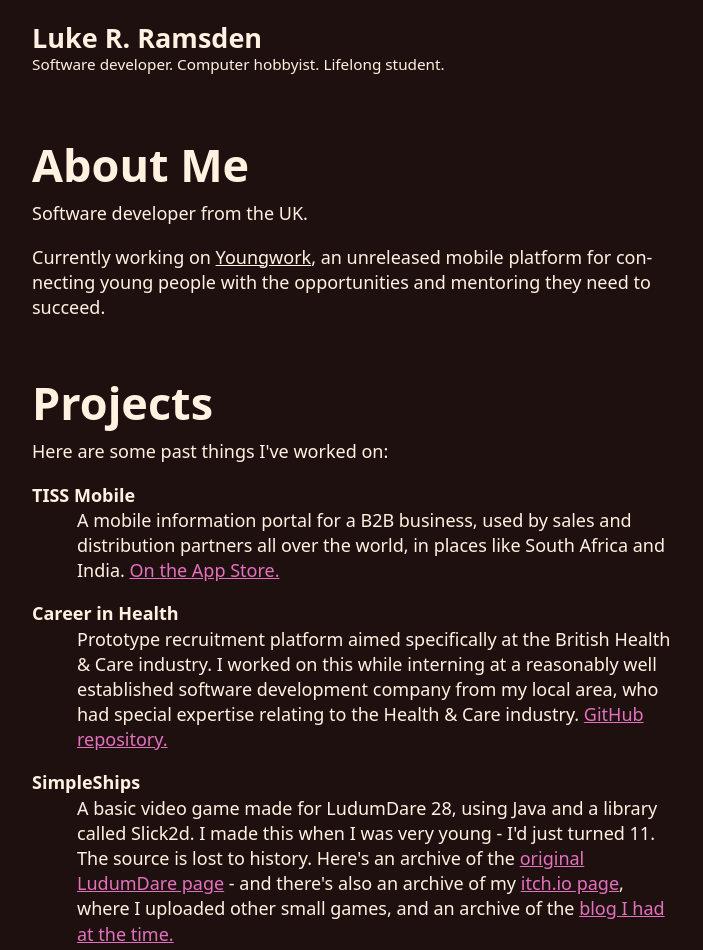
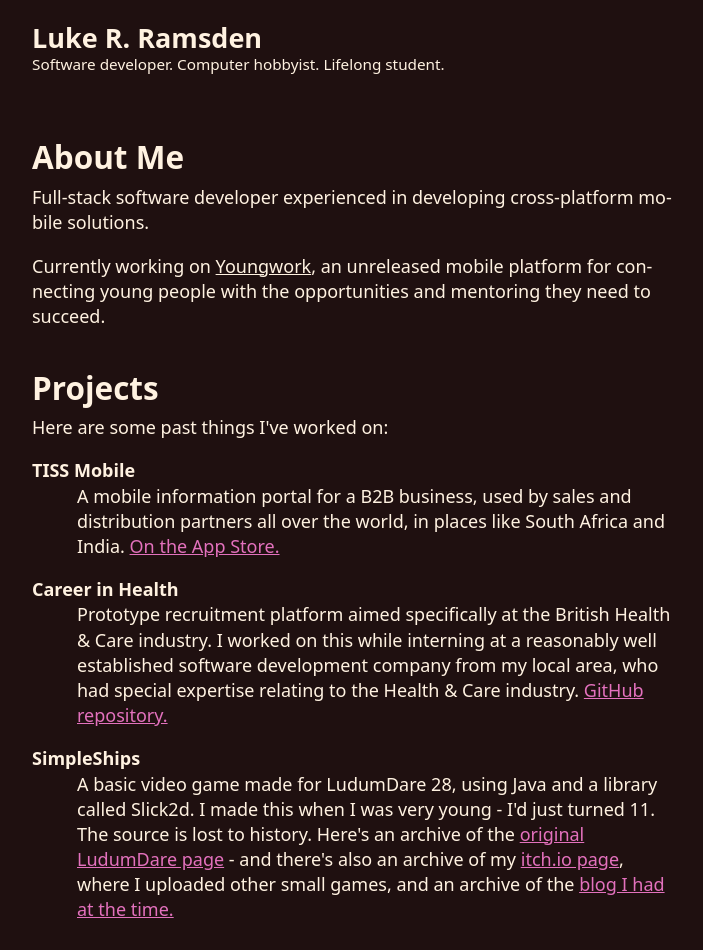
Before and after one commit to lukeramsden/lukeramsden, a website built with Parcel: page src/index.html in a window 1280 px wide. Shown: the top 950 px of the page, without its empty margins (288-991 px from the left). Built offline with nearby package versions, Linux system fonts and the light colour scheme.

Commit message:
Update index.html

```diff
--- a/src/index.html
+++ b/src/index.html
@@ -32,10 +32,10 @@
 		</section>
 		!-->
 		<article>
-			<h1>About Me</h1>
-			<p>Software developer from the UK.</p>
+			<h2>About Me</h2>
+			<p>Full-stack software developer experienced in developing cross-platform mobile solutions.</p>
 			<p>Currently working on <u>Youngwork</u>, an unreleased mobile platform for connecting young people with the opportunities and mentoring they need to succeed.</p>
-			<h1>Projects</h1>
+			<h2>Projects</h2>
 			<p>Here are some past things I've worked on:</p>
 			<dl>
 				<dt>TISS Mobile</dt>
```
